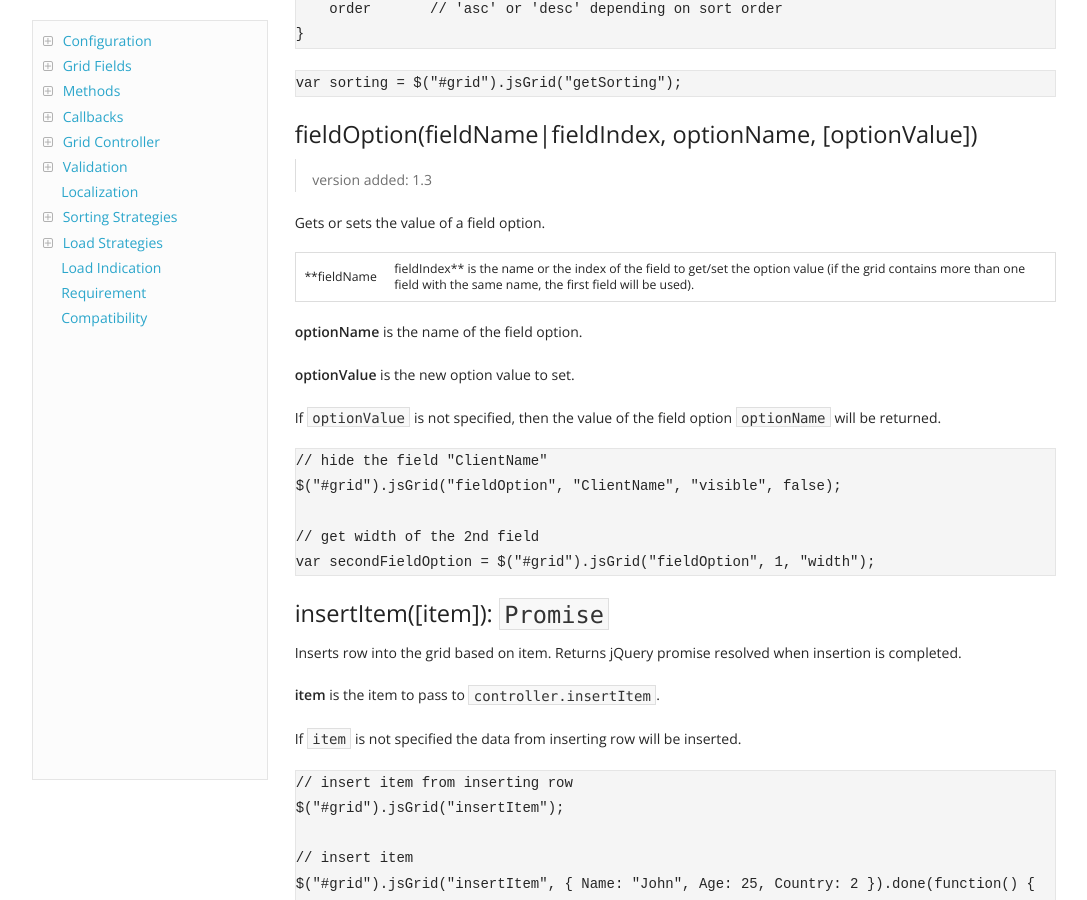
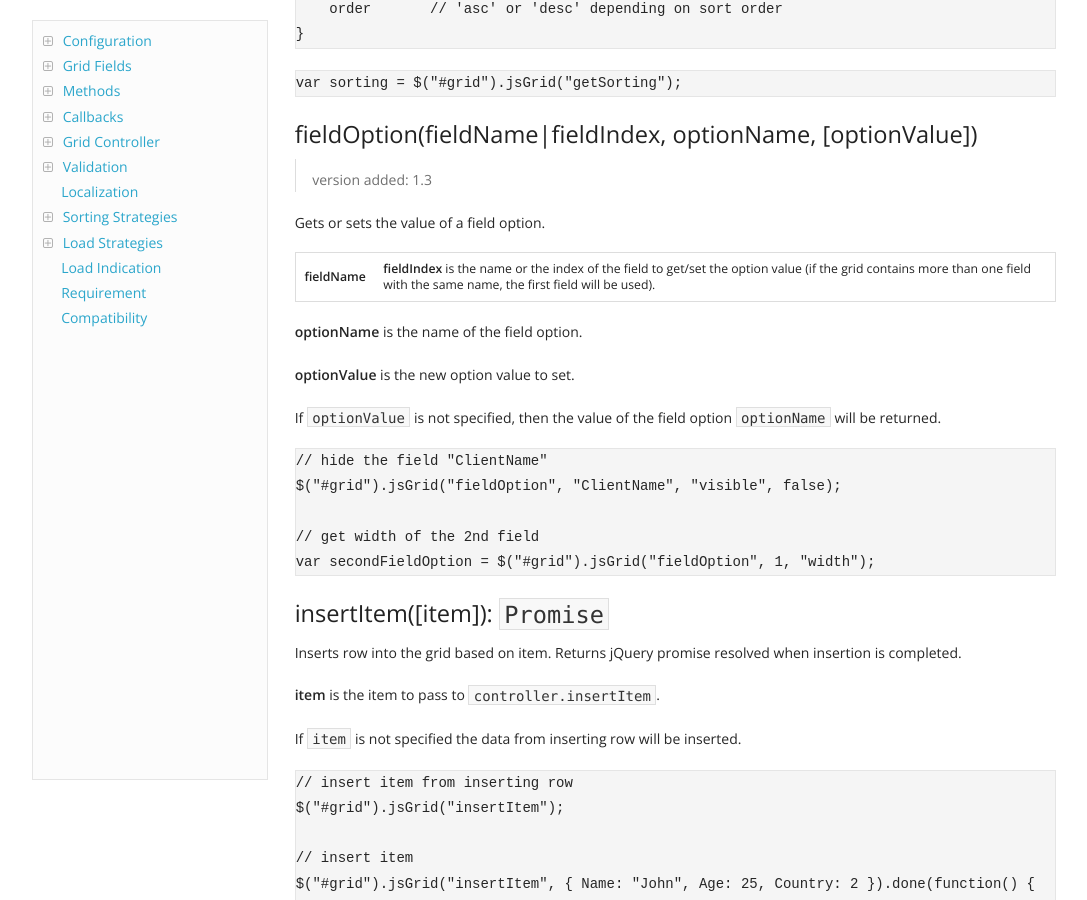
Before and after one commit to tabalinas/jsgrid, a Jekyll site: the page built from docs/index.html, in a window 1280 px wide and 900 px high, scrolled down 17407 px. Shown: the whole window, without its empty margins (96-1183 px from the left). Built offline with Jekyll 4.4.1, drawn with Linux system fonts in a browser that asks for light colours; nearby versions of some CDN libraries; comment, search, counter and statistics services are not loaded.

Commit message:
Site: Fix fieldOption docs formatting

```diff
--- a/_includes/docs.md
+++ b/_includes/docs.md
@@ -706,7 +706,7 @@ Get grid current sorting params as a plain object with the following format:
 
 Gets or sets the value of a field option.
 
-**fieldName|fieldIndex** is the name or the index of the field to get/set the option value (if the grid contains more than one field with the same name, the first field will be used).
+**fieldName** | **fieldIndex** is the name or the index of the field to get/set the option value (if the grid contains more than one field with the same name, the first field will be used).
 
 **optionName** is the name of the field option.
 
```
